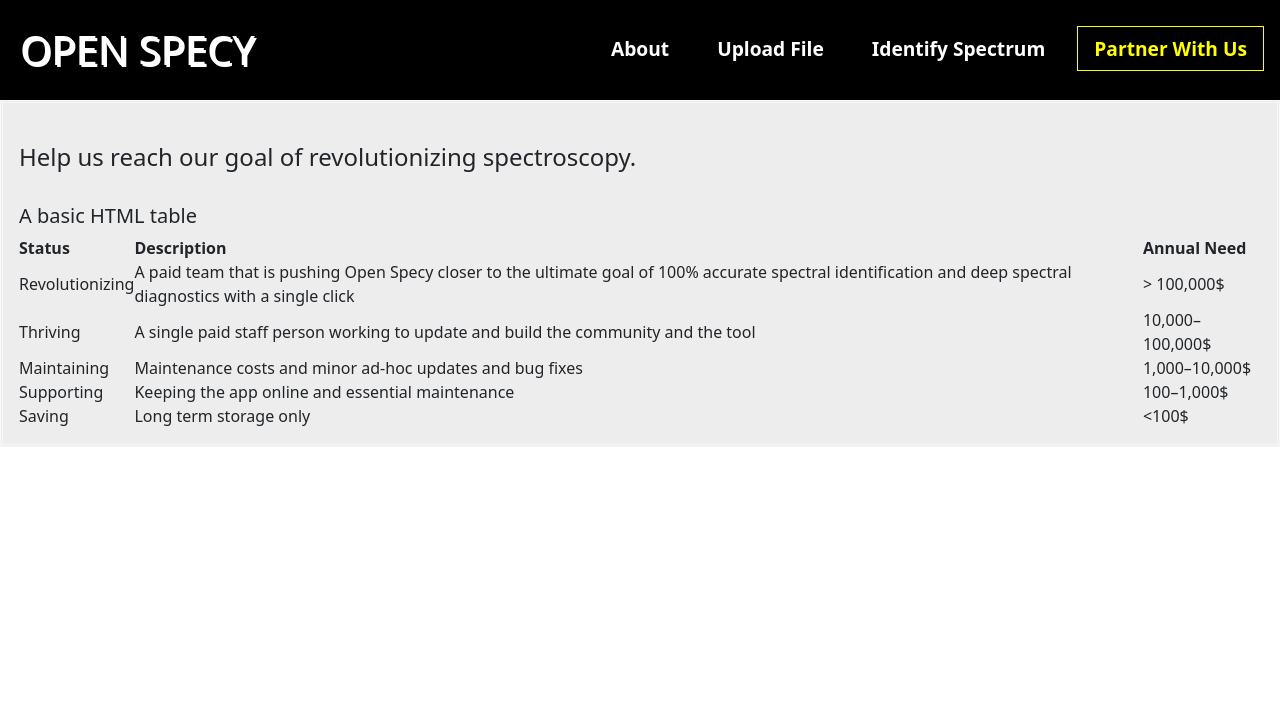
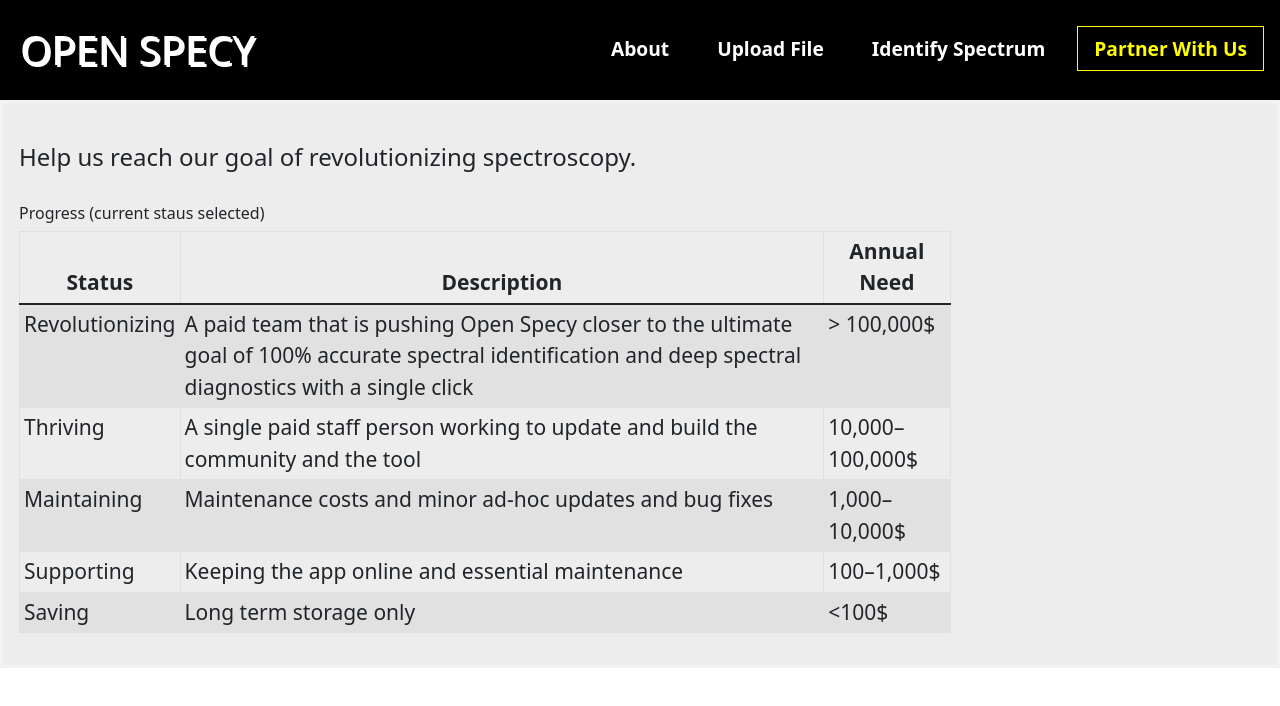
Before and after one commit to sujith15/OpenSpecy_project_21, a React (Create React App) app in the folder frontend-react/: page /partner in a window 1280 px wide. Shown: the top 706 px of the page. Built offline with nearby package versions, Linux system fonts and the light colour scheme.

Commit message:
table changes commit

```diff
--- a/frontend-react/src/Partnerpage.js
+++ b/frontend-react/src/Partnerpage.js
@@ -1,6 +1,8 @@
 import React from "react";
 import { useState } from "react";
 import axios from "axios";
+import { Table } from "react-bootstrap";
+import "./Mainpage.css";
 
 const Partner = () => {
   const [fileData, setFileData] = useState("");
@@ -18,23 +20,28 @@
     >
       <br></br>
       <h4>Help us reach our goal of revolutionizing spectroscopy.</h4>
-      <br></br> <h5>A basic HTML table</h5>
-      <table
+      <br></br> <h6>Progress (current staus selected)</h6>
+      {/* <table
         style={{
           padding: "0rem 0rem 0rem",
           width: "100%",
         }}
-      >
+      > */}
+      <div class="setfontsize">
+        <Table striped bordered hover size="sm" style={{ width: "75%" }}>
+          <thead style={{ textAlign: "center" }}>
             <tr>
               <th>Status</th>
               <th>Description</th>
               <th>Annual Need</th>
             </tr>
+          </thead>
+          <tbody>
             <tr>
               <td>Revolutionizing</td>
               <td>
-            A paid team that is pushing Open Specy closer to the ultimate goal
-            of 100% accurate spectral identification and deep spectral
+                A paid team that is pushing Open Specy closer to the ultimate
+                goal of 100% accurate spectral identification and deep spectral
                 diagnostics with a single click
               </td>
               <td>&gt; 100,000$</td>
@@ -42,8 +49,8 @@
             <tr>
               <td>Thriving</td>
               <td>
-            A single paid staff person working to update and build the community
-            and the tool
+                A single paid staff person working to update and build the
+                community and the tool
               </td>
               <td>10,000–100,000$</td>
             </tr>
@@ -62,7 +69,9 @@
               <td>Long term storage only</td>
               <td>&lt;100$</td>
             </tr>
-      </table>
+          </tbody>
+        </Table>
+      </div>
     </div>
   );
 };
```
Lines whose indentation alone changed are shown as unchanged.
